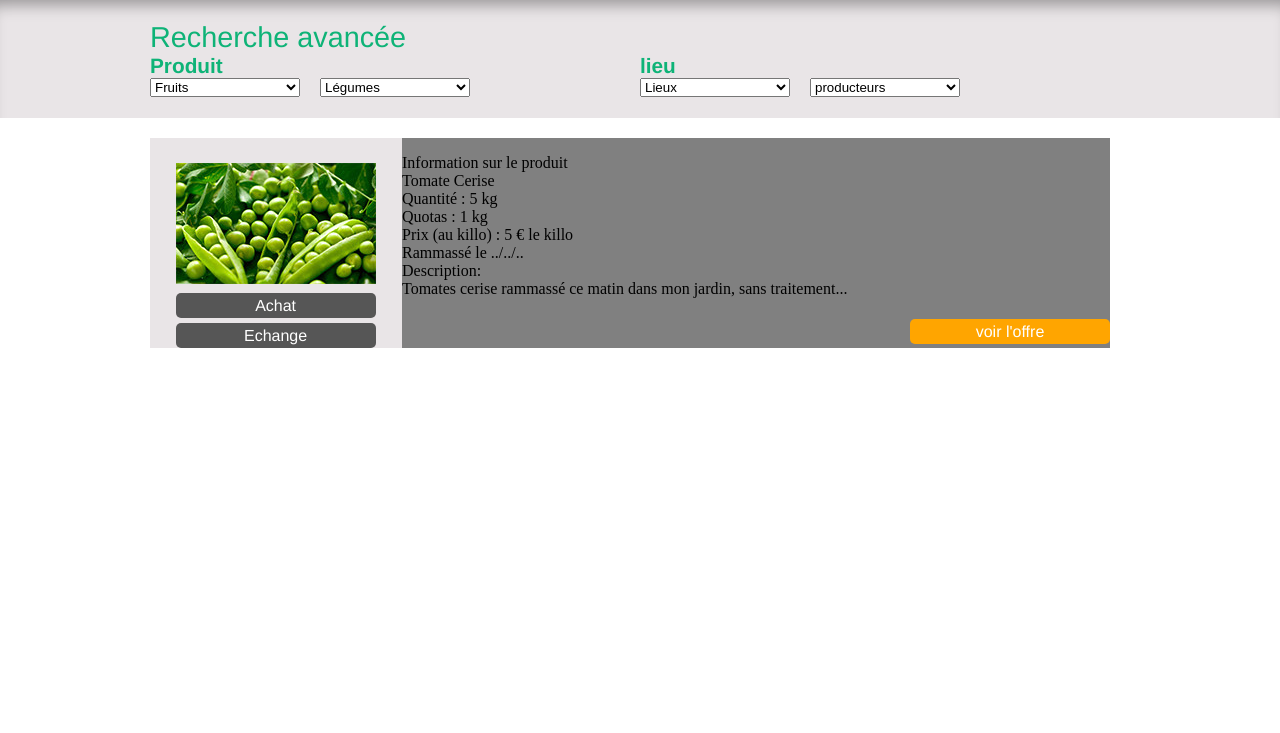
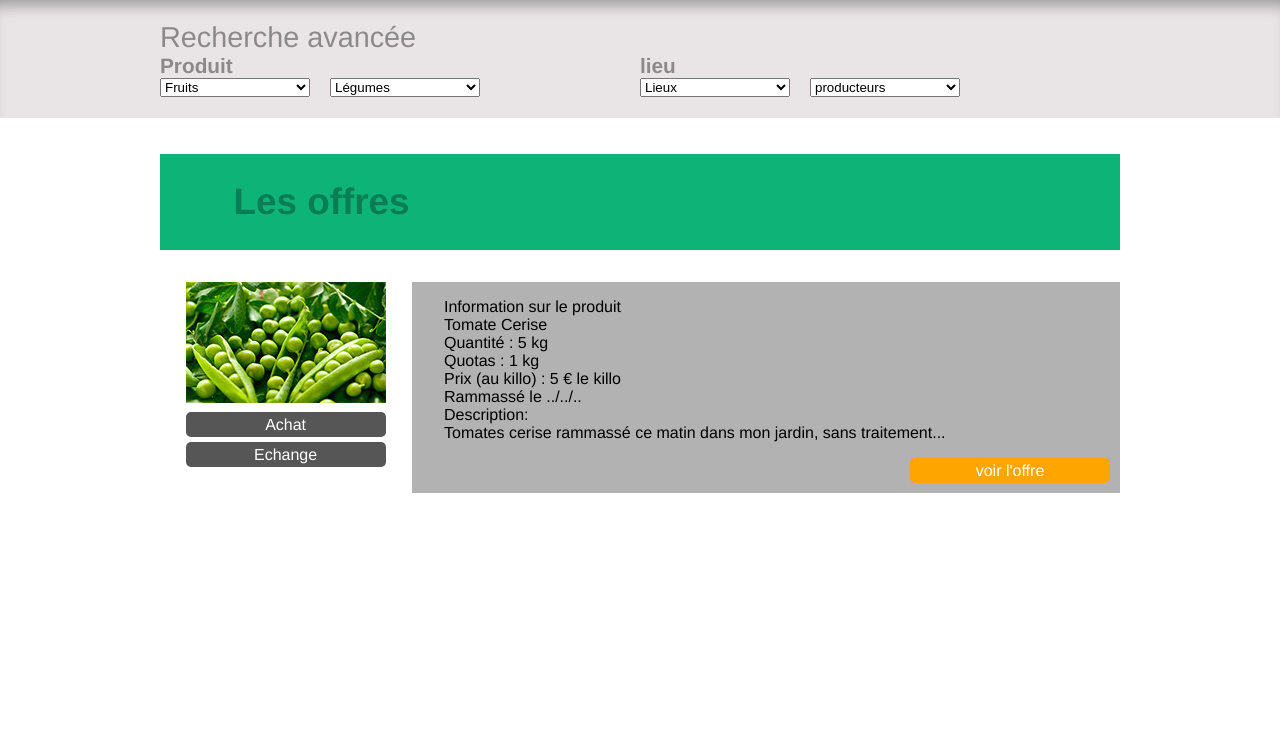
Before and after one commit to williamisep2017/html, a PHP site: page /Lesoffres.html in a window 1280 px wide. Shown: the part 60-793 px from the top of the page. Run offline with PHP 8.4, Linux system fonts and the light colour scheme.

Commit message:
page offre (2)
ergonomie modifié

```diff
--- a/Lesoffres.css
+++ b/Lesoffres.css
@@ -1,5 +1,5 @@
 .wrap {position: relative;
-  		width: 980px;
+  		width: 960px;
   		margin: 0px auto;}
 
 a{  color : inherit;
@@ -19,15 +19,23 @@ h1{
 	font-size: 1.8rem;
 	font-family: "Titillium Web", helvetica, Verdana, Arial, sans-serif;
 	font-weight: 400;
-	color:#0eb377;
+	color: rgba(0, 0, 0, 0.4);
 	margin: 0px;
 }
 h2{
 	font-size: 1.3em;
 	font-weight: 700;
 	font-family: 'Oxygen', helvetica, Verdana, sans-serif;
-	color:#0eb377;
+	color: rgba(0, 0, 0, 0.4);
 	margin: 0px;
+}
+
+p{
+	font-size: 1em;
+	font-family: "Titillium Web", helvetica, Verdana, Arial, sans-serif;
+	font-weight: 400;
+	padding-left: 2em;
+
 }
 
 
@@ -49,7 +57,6 @@ header{ /* Le rectangle gris du top*/
 	height: 100%;
 	margin-left: 40px;
 }
-
 .menu-item{
 	 /* Le menu*/
 	font-size: 16px;
@@ -61,9 +68,7 @@ header{ /* Le rectangle gris du top*/
 	margin-top:25px;
 	margin-right: 40px;
 	margin-left: 30px;
-
 }
-
 .menu-item:hover {
 		color: gray;
 		border-bottom: 5px solid #e56262;
@@ -73,11 +78,9 @@ header{ /* Le rectangle gris du top*/
 		 -o-transition-duration: 0.5s;
 		 transition-duration: 0.5s;
 }
-
 a:active {color: white;
 		border-bottom: 15px solid #e56262;
 }
-
 a {
   font-size: 16px;
   font-family: helvetica;
@@ -94,9 +97,12 @@ a {
 
 
 
-/*/////////////////////////////////////////////////////////////
-//////////////////////////////     Bloc recherche avancée   /////////////////////
-/////////////////////////////////////////////////////////////////*/
+
+
+
+/*///////////////////////////////////////////////////////////////////////////////
+//////////////////////////////     BLOC RECHERCEH AVANCEE   /////////////////////
+/////////////////////////////////////////////////////////////////////////////////*/
 
 .recherche-avance {
   position: relative;
@@ -111,12 +117,17 @@ a {
   margin-bottom: 20px;
 }
 
+
+/*//////////////////////////////////////////
+///////////////     LES LISTES   ///////////
+////////////////////////////////////////////*/
 .liste{
 	display: table;
 }
 .liste-left{
 	display: table-cell;
 	width: 490px;
+
 }
 .liste-lieu{
 	width: 150px;
@@ -143,13 +154,31 @@ a {
 
 
 
+.offres{
+	background-color: #0eb377;
+	height: 96px;
+	margin-bottom: 2em;
+	position: relative;
+
+}
+
+h3{	font-size: 2.3em;
+	font-weight: 700;
+	font-family: 'Oxygen', helvetica, Verdana, sans-serif;
+	color: rgba(0, 0, 0, 0.3);
+	margin-left: 2em;
+	line-height: 96px;
+
+}
 
 
-/*/////////////////////////////////////////////////////////////
-//////////////////////////////     les produits   /////////////////////
-/////////////////////////////////////////////////////////////////*/
+
+
+
+/*/////////////////////////////////////////////////////////////////////
+//////////////////////////////     LES PRODUITS   /////////////////////
+///////////////////////////////////////////////////////////////////////*/
 .produit {
-
 display: table;
 margin: 0px;
 position: relative;
@@ -157,13 +186,10 @@ table-layout: fixed;
 width: 960px;
 }
 
-
 .AR-logo{
-	padding-top: 1.6em;
 	padding-left: 1.6em;
 	padding-right:1.6em;
 }
-
 
  .rectangle {
   height: 25px;
@@ -184,30 +210,38 @@ width: 960px;
   line-height:25px;
   background-color: orange;
   border-radius: 5px;
-  margin-right: 0px;
-  margin-top: 5px;
+  margin-right: 10px;
   margin-left: 1.6em;
+  margin-bottom: 10px;
   float:right;
 }
 
 .column-right {
- background-color: gray;
+ background-color: rgba(0,0 , 0, 0.3);;
   display: table-cell;
   width:708px;
   vertical-align: top;
 }
 .column-left{
-	background-color: #e9e5e7;
+	background-color: rgba(0, 0, 0, 0);;
 	width: 252;
 	display: table-cell;
+}
+
+.cb{  /* cb qui sert à éviter que le header déscende*/
+	clear: both;
 }
 
 
 
 
-.cb{  /* cb qui sert à éviter que le header déscende*/
-	clear: both;
-}
+
+
+
+
+/*/////////////////////////////////////////////////////////////////////
+//////////////////////////////     FOOTER   ///////////////////////////
+///////////////////////////////////////////////////////////////////////*/
 
 footer{  /*/// barre grise du footer ///*/
 		position: relative;
@@ -234,6 +268,6 @@ footer{  /*/// barre grise du footer ///*/
 }
 
 
-a:active {color: white;
+/*a:active {color: white;
 		border-bottom: 15px solid #e56262;
 	}
--- a/Lesoffres.html
+++ b/Lesoffres.html
@@ -100,6 +100,10 @@
 //////////////////////////////     Les différentes annonces   /////////////////////
 ///////////////////////////////////////////////////////////////////////////////////-->
 <div class="wrap">
+
+	<div class ="offres">
+		<h3>Les offres</h3>
+	</div>
 <div class="produit">
 	<div class="column-left">
 	<td>
```
